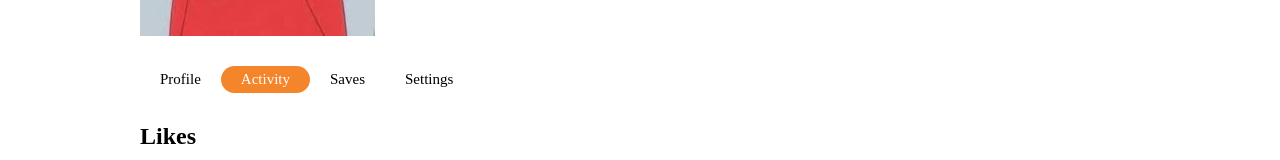
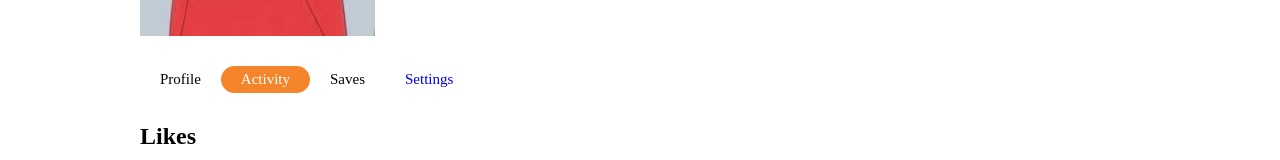
Before and after one commit to codestates-seb/seb44_pre_029, a React (Create React App) app in the folder client/: page /mypage in a window 1280 px wide. Shown: the part 261-421 px from the top of the page. Built offline with nearby package versions, Linux system fonts and the light colour scheme.

Commit message:
fix. mypage 라우터 수정

```diff
--- a/client/src/pages/Mypage.js
+++ b/client/src/pages/Mypage.js
@@ -4,8 +4,8 @@ import { HiPencil } from "react-icons/hi";
 import { FaRegCalendarAlt } from "react-icons/fa";
 import { MdCake } from "react-icons/md";
 import { AiOutlineClockCircle } from "react-icons/ai";
+import { Link } from "react-router-dom";
 
-const Mypage = () => {
 const MypageWrap = styled.section`
   width: 1000px;
   text-align: left;
@@ -25,11 +25,9 @@ const Mypage = () => {
   color: #545454;
   font-size: 15px;
   background-color: #fff;
-
   &:hover {
     cursor: pointer;
   }
-
   span {
     padding: 0 10px 0 5px;
   }
@@ -39,20 +37,16 @@ const Mypage = () => {
   display: flex;
   position: relative;
   color: #545454;
-
   div.profileContents {
     padding: 0 10px;
-
     h1 {
       margin-left: 13px;
     }
-
     p {
       display: inline;
       padding: 0 10px;
       font-size: 14px;
     }
-
     svg {
       padding: 0 5px;
     }
@@ -63,7 +57,6 @@ const Mypage = () => {
   list-style: none;
   padding: 0;
   margin: 30px 0;
-
   .active {
     background-color: #f4852b;
     color: #fff;
@@ -81,19 +74,17 @@ const Mypage = () => {
 const PostWrap = styled.div`
   position: relative;
   margin: 5px 0 10px 0;
-
   div {
     width: 70%;
     height: 100px;
     border: 1px solid #d9d9d9;
     border-radius: 5px;
   }
-
   &:last-child h1 {
     margin-top: 30px;
   }
 `;
-
+const Mypage = () => {
   return (
     <MypageWrap>
       <MypageProfile>
@@ -113,16 +104,20 @@ const Mypage = () => {
             Visited 3 days, 3 consecutive
           </p>
         </div>
+        <Link to="/mypage/edit">
           <ProfileBtn>
             <HiPencil size={15} />
             <span>Edit profile</span>
           </ProfileBtn>
+        </Link>
       </MypageProfile>
       <MypageCategoryWrap>
         <MypageCategoty>Profile</MypageCategoty>
         <MypageCategoty className="active">Activity</MypageCategoty>
         <MypageCategoty>Saves</MypageCategoty>
+        <Link to="/mypage/edit">
           <MypageCategoty>Settings</MypageCategoty>
+        </Link>
       </MypageCategoryWrap>
       <PostWrap>
         <h1>Likes</h1>
```
Lines whose indentation alone changed are shown as unchanged.
